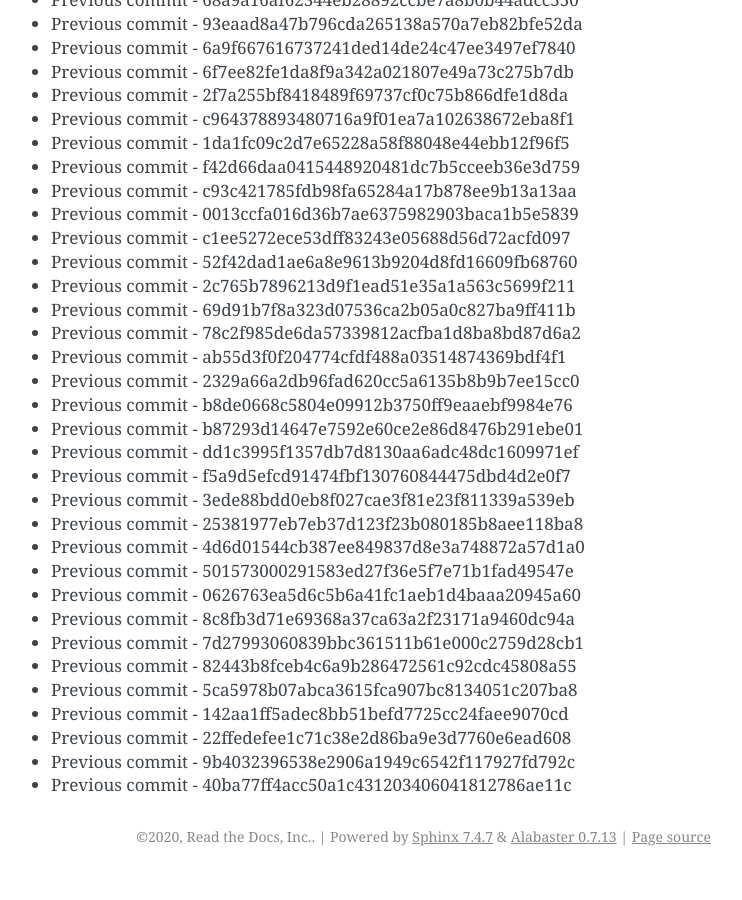
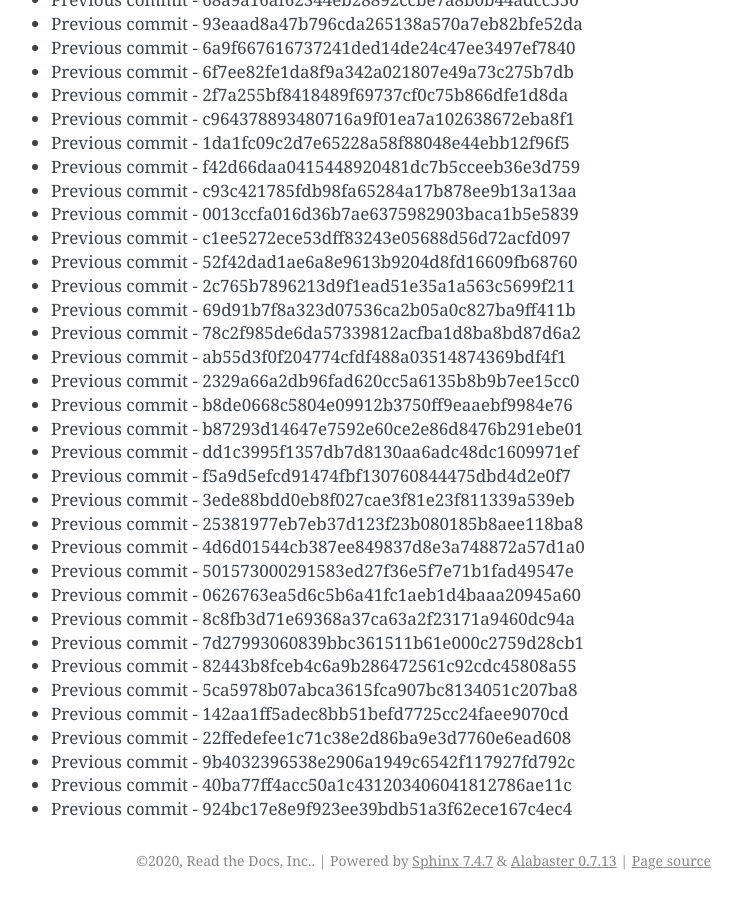
Before and after one commit to readthedocs/rtd-git-stresstest, a Sphinx documentation site: the page built from docs/updates.rst, in a window 1280 px wide and 900 px high, scrolled down 47678 px. Shown: the whole window, without its empty margins (399-1141 px from the left). Built offline with Sphinx 7.4.7, drawn with Linux system fonts in a browser that asks for light colours; before the commit the page ends 48554 px from its top, so only the background shows below that.

Commit message:
Generating commit from previous: 924bc17e8e9f923ee39bdb51a3f62ece167c4ec4

```diff
--- a/docs/updates.rst
+++ b/docs/updates.rst
@@ -2035,3 +2035,4 @@ It can be tested for any performance characteristics.
 * Previous commit - 22ffedefee1c71c38e2d86ba9e3d7760e6ead608
 * Previous commit - 9b4032396538e2906a1949c6542f117927fd792c
 * Previous commit - 40ba77ff4acc50a1c431203406041812786ae11c
+* Previous commit - 924bc17e8e9f923ee39bdb51a3f62ece167c4ec4
```
